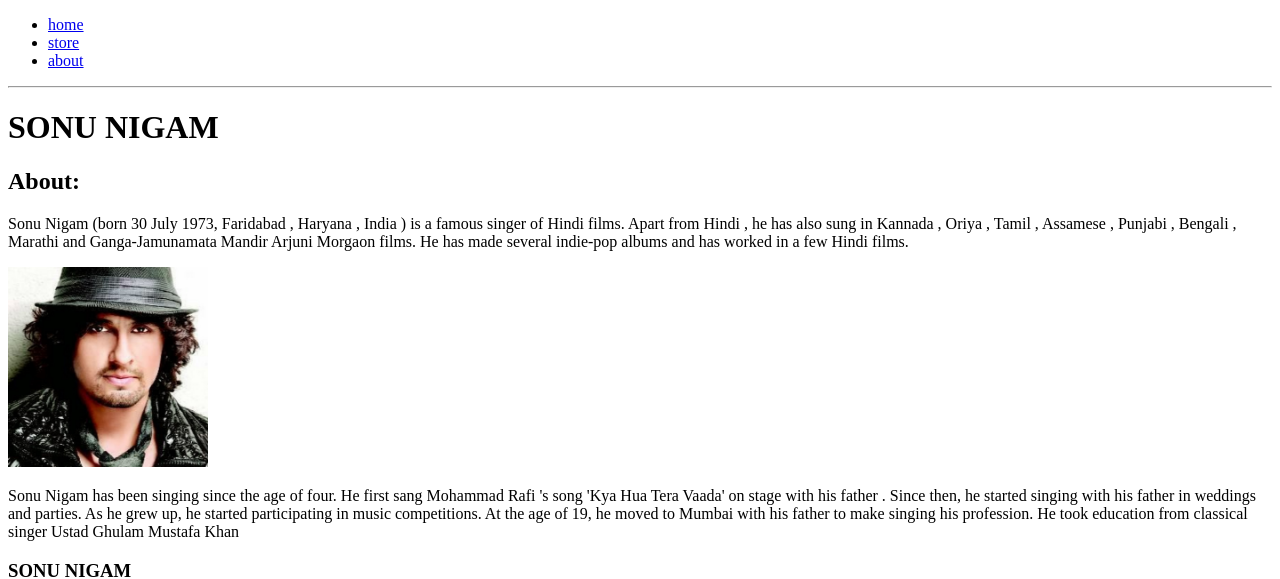
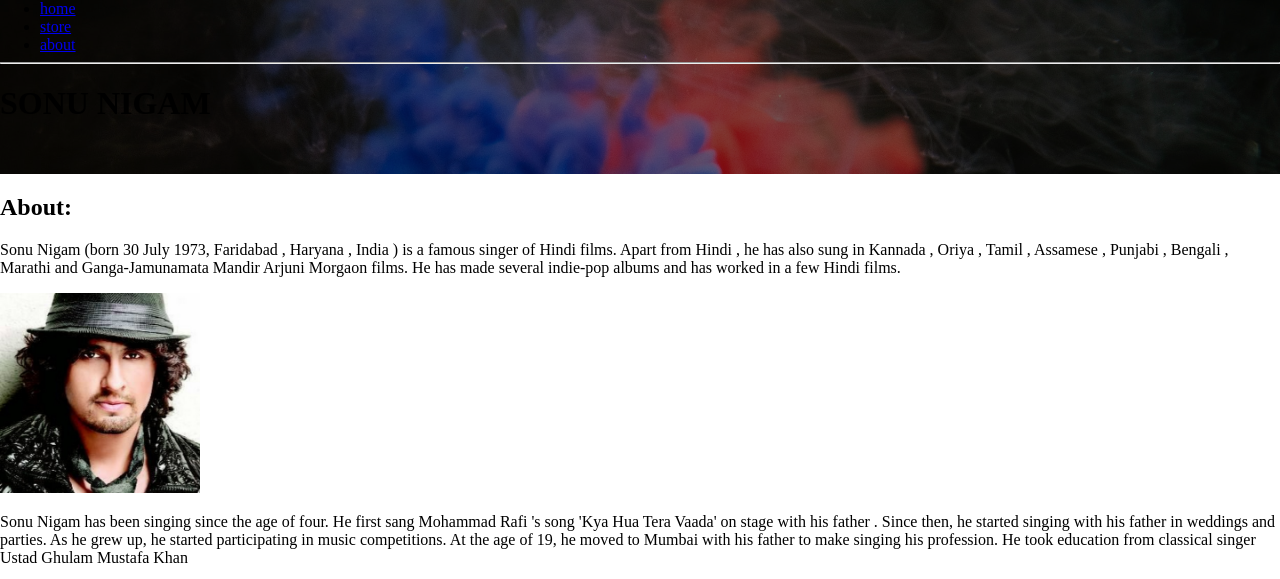
Before and after one commit to apoorv-x12/web-dev-simplified-youtube-beginners, a plain HTML site: page about.html in a window 1280 px wide. Shown: the top 579 px of the page. Drawn offline with Linux system fonts and the light colour scheme.

Commit message:
my first css based commit trying to add background img in header till part 1 upto first 7 min

```diff
--- a/about.html
+++ b/about.html
@@ -6,10 +6,11 @@
     <meta name="viewport" content="width=device-width, initial-scale=1.0">
     <meta name="description" content="webpage on sonu nigam and his concerts.">
     <title>sonu nigam | about</title>
+    <link rel="stylesheet" href="style.css">
 </head>
 <body>
-        <header>
-            <nav>
+        <header class="main-header">
+            <nav class="nav">
                 <ul>
                     <li><a href="index.html">home</a></li>
                     <li><a href="store.html">store</a></li>
@@ -41,9 +42,9 @@
         <footer>
             <h3>SONU NIGAM</h3>
             <ul>
-                <li><a href="https://www.facebook.com/"><img src="images/Facebook Logo.png" alt=""></a></li>
-                <li><a href="https://www.spotify.com/us/"><img src="images/Spotify Logo.png" alt=""></a></li>
-                <li><a href="https://www.youtube.com/"><img src="images/YouTube Logo.png" alt=""></a> </li>
+                <li><a href="https://www.facebook.com/" target="_blank"><img src="images/Facebook Logo.png" alt=""></a></li>
+                <li><a href="https://www.spotify.com/us/" target="_blank"><img src="images/Spotify Logo.png" alt=""></a></li>
+                <li><a href="https://www.youtube.com/" target="_blank"><img src="images/YouTube Logo.png" alt=""></a> </li>
             </ul>
         </footer>
 
--- /dev/null
+++ b/style.css
@@ -0,0 +1,17 @@
+body,
+html {
+    margin: 0;
+    padding: 0;
+}
+
+.nav ul {
+    margin: 0;
+}
+
+.main-header {
+    background-color: rgba(0, 0, 0, .5);
+    background-image: url("images/Header Background.jpg");
+    background-blend-mode: multiply;
+    background-size: cover;
+    padding-bottom: 30px;
+}
```
Also changed, not shown: index.html (+3 -3 lines), store.html (+3 -3 lines), fonts/Booter - Zero Zero.woff (added), fonts/Booter - Zero Zero.woff2 (added), images/Facebook Logo.png, images/Header Background.jpg (added), images/Spotify Logo.png, images/YouTube Logo.png, 1 other file.
